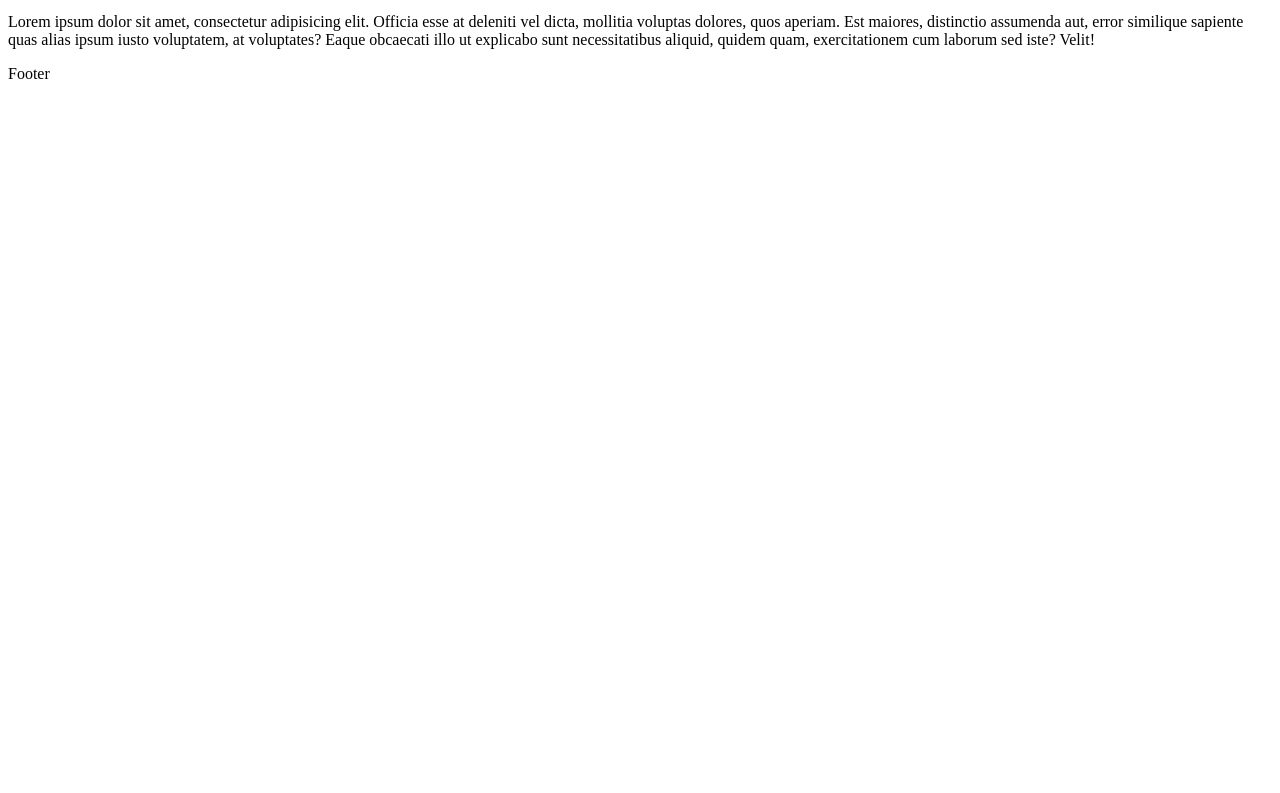
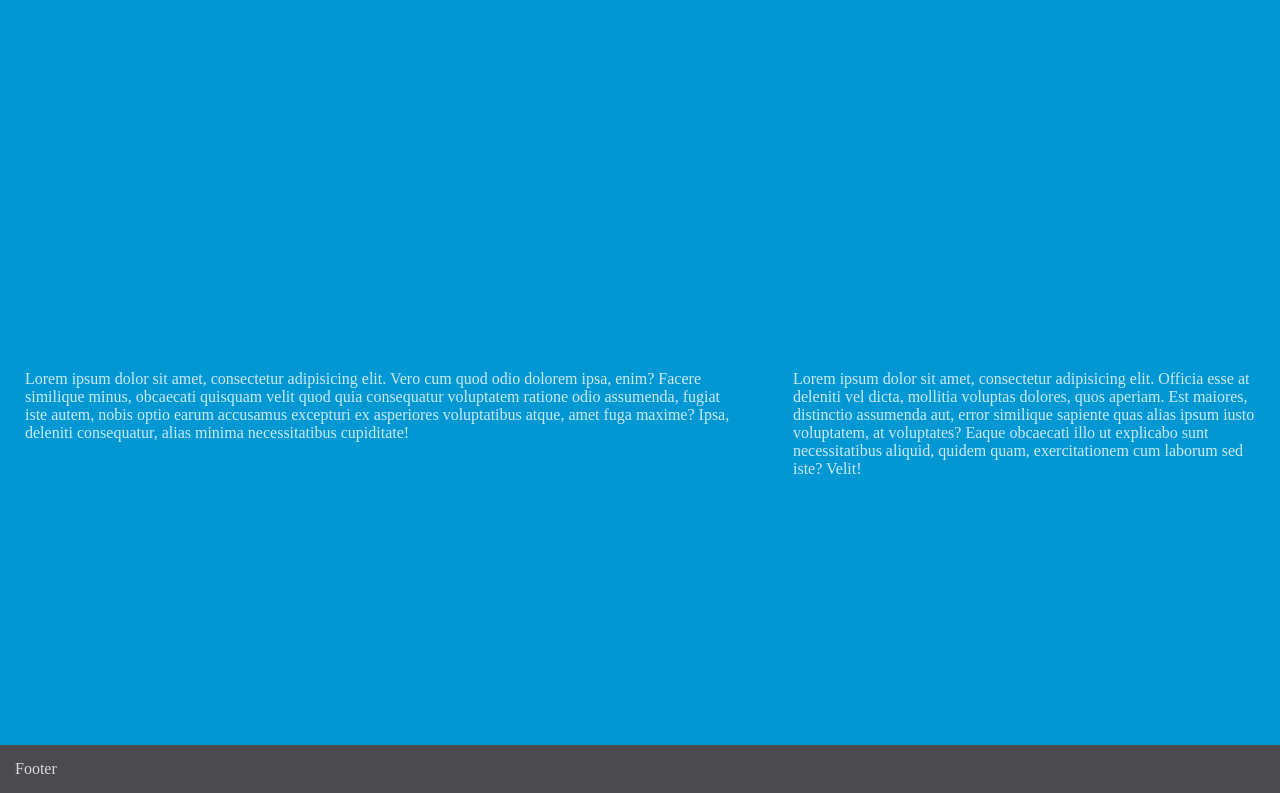
Before and after one commit to ycoll/Responsive-Design--Mini-Project, a plain HTML site: page index.html in a window 1280 px wide. Shown: the part 55-848 px from the top of the page. Before the commit the page ends 800 px from the top, so only its background shows below. Drawn offline with Linux system fonts and the light colour scheme.

Commit message:
final styles

```diff
--- a/main.css
+++ b/main.css
@@ -1,3 +1,9 @@
+body, html {
+    height: 100%;
+    margin: 0;
+    color: rgba(255, 255,255, 0.8);
+
+}
 .header {
     position: fixed;
     top :0;
@@ -6,3 +12,41 @@
     background-color:#e84610;
     padding: 15px 25px;
 }
+.main {
+    height: 100%;
+
+}
+.section {
+    background-color: #0097d3;
+    height: 100%;
+}
+
+.vcenter {
+    position: relative;
+    top: 50%;
+    transform: translateY(-50%);
+}
+
+.section-paragraph {
+    font-size: 1em;
+    margin: 25px;
+
+}
+.footer {
+    background-color: #4a4a4f;
+    padding:15px;
+}
+
+
+@media (min-width: 768px) {
+    .column {
+    float: left;
+}
+
+    .column-60 {
+        width: 60%;
+    }
+    .column-40 {
+        width: 40%;
+    }
+}
```
